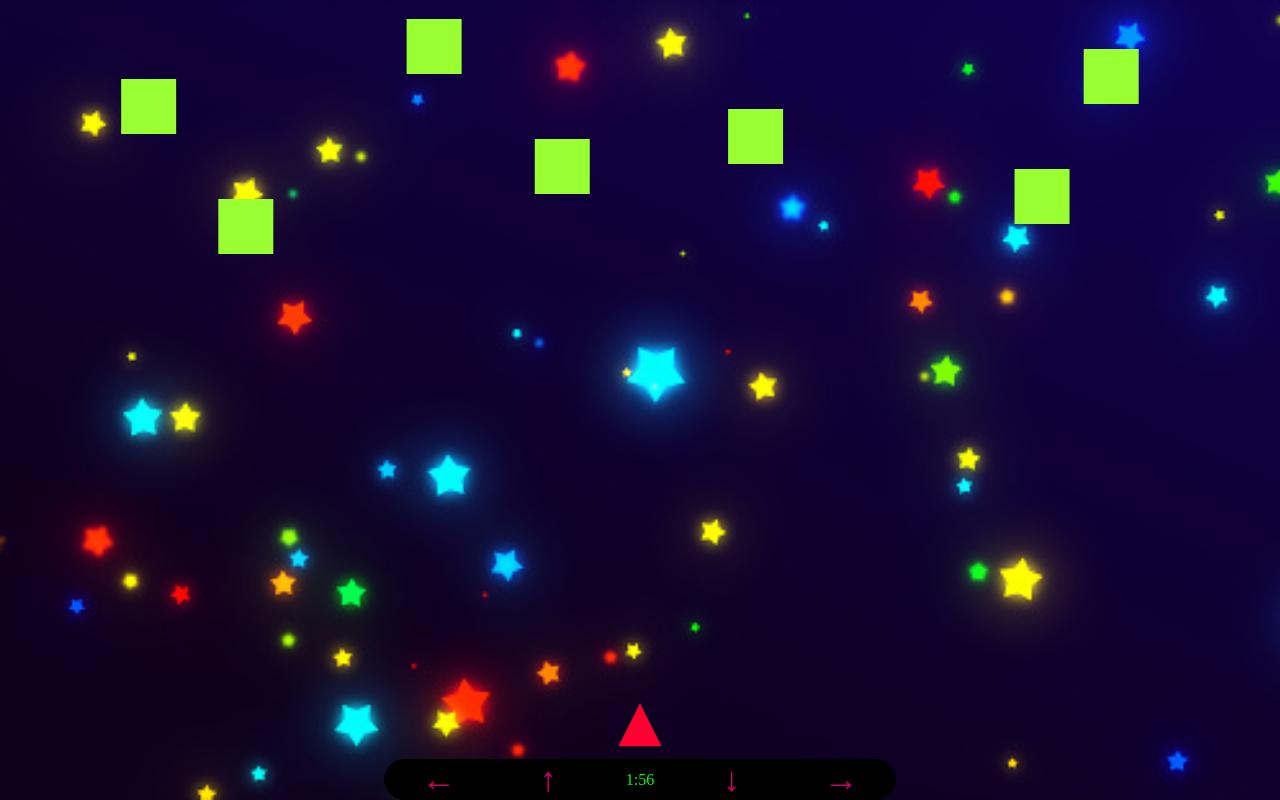
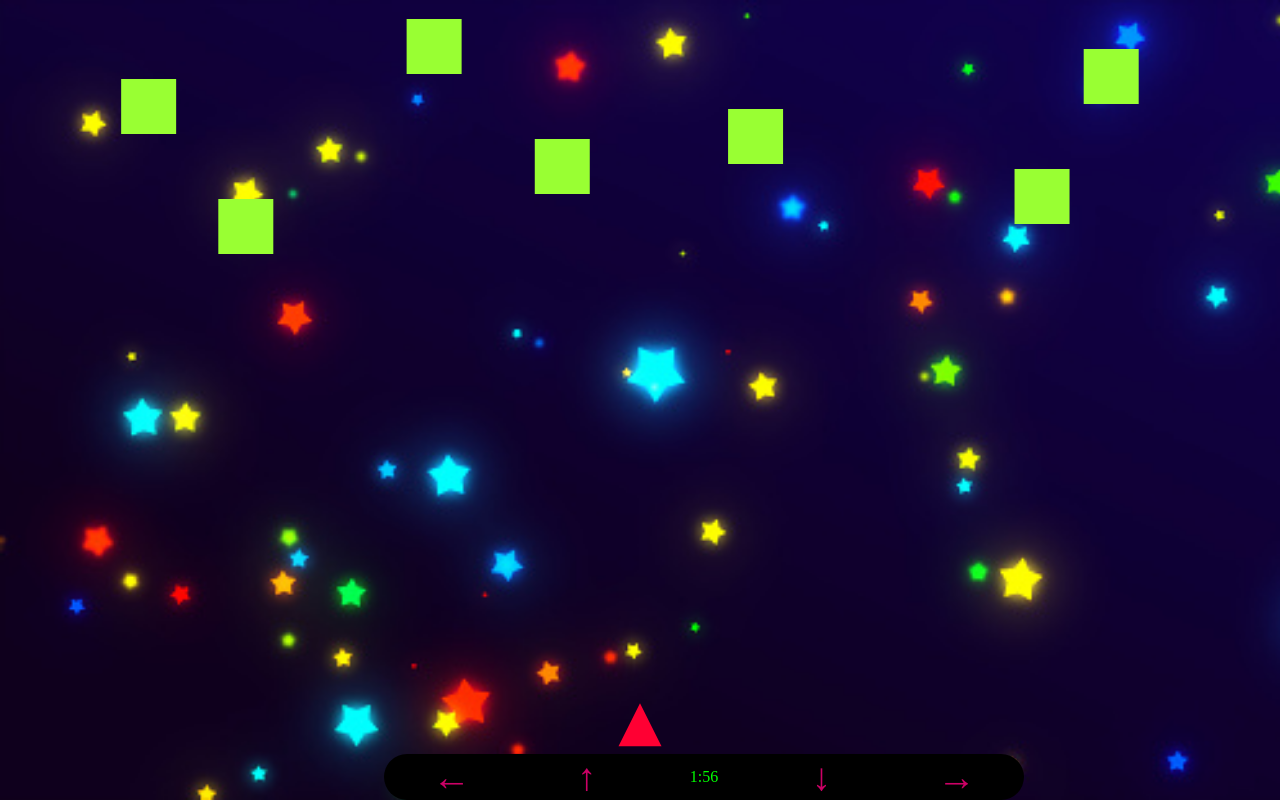
Before and after one commit to codnik13/Simple-Browser-Game-JS-HTML-CSS, a plain HTML site: page index.html in a window 1280 px wide. Drawn offline with Linux system fonts and the light colour scheme.

Commit message:
Update game2.css

```diff
--- a/game2.css
+++ b/game2.css
@@ -18,7 +18,7 @@ button{
   background-color: transparent;
   border-radius: 100vw;
   text-align: center;
-  font-size: 2.7vw;
+  font-size: 3vw;
   font-weight: 900;
   min-width: 5vw;
 }
@@ -30,7 +30,7 @@ button:hover{
   position: absolute;
   bottom: 0;
   left: 30vw;
-  min-width: 40vw;
+  min-width: 50vw;
   display: flex;
   flex-direction: row;
   justify-content: space-around;
@@ -45,7 +45,7 @@ button:hover{
 p{
   color: white;
   font-variant: small-caps;
-  font-size: 40px;
+  font-size: 10vh;
   height: 100vh;
   display:  flex;
   align-items: center;
```
